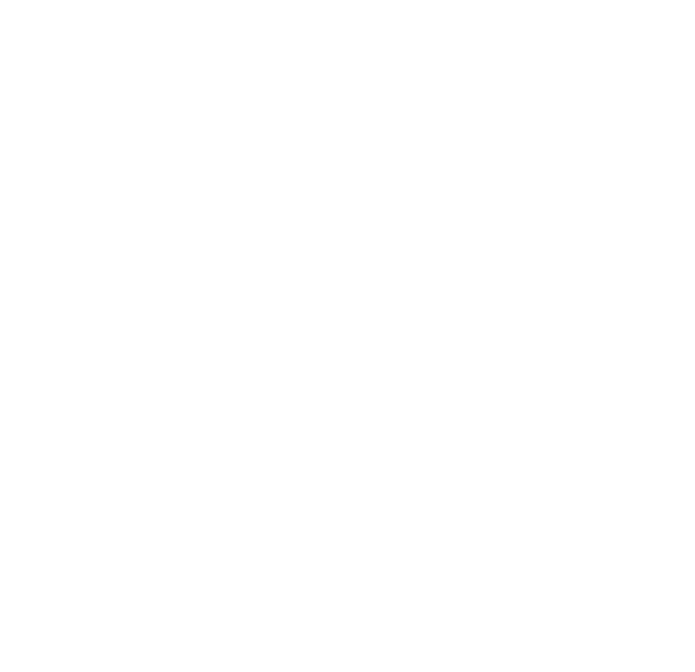
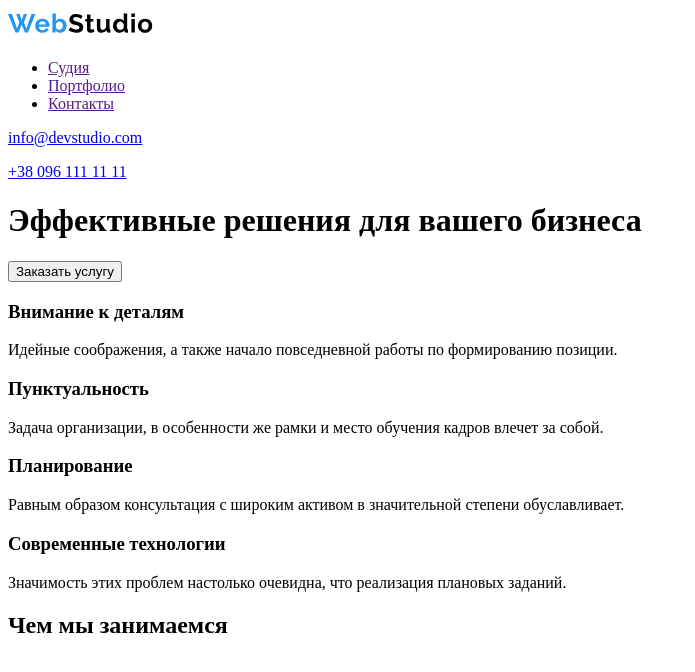
Before and after one commit to Edikmas01/goit-markup-hw-01, a plain HTML site: page index.html in a window 1280 px wide. Shown: the whole page, without its empty margins (0-695 px from the left). Drawn offline with Linux system fonts and the light colour scheme.

Commit message:
зробив header сторінки ,почав main

```diff
--- a/index.html
+++ b/index.html
@@ -4,9 +4,45 @@
     <meta charset="UTF-8">
     <meta http-equiv="X-UA-Compatible" content="IE=edge">
     <meta name="viewport" content="width=device-width, initial-scale=1.0">
-    <title>Document</title>
-</head>
-<body>
+    <title>webstudio</title>
+ </head>
 
+ <body>
+  <header>
+   <a href="">
+    <img src="one picture/WebStudio.svg" alt="webstudio" width="145px" height="31px" left="215px" top="24px">
+   </a>
+ <nav>
+    <ul>
+        <li><a href=""> Судия </a></li>
+        <li><a href=""> Портфолио </a></li>
+        <li><a href=""> Контакты </a></li>
+    </ul>
+ </nav>
+   <a href="emailto:info@devstudio.com">info@devstudio.com </a>
+    <P></P>
+   <a href="tel:+380961111111"> +38 096 111 11 11</a>
+   </header>
+   <header>
+    <h1>Эффективные решения для вашего бизнеса</h1>
+    <button type="button"> Заказать услугу </button>
+    <section>
+        <h3>Внимание к деталям</h3>
+        <p>Идейные соображения, а также начало повседневной работы по формированию позиции.</p>
+        <h3>Пунктуальность</h3>
+        <p>Задача организации, в особенности же рамки и место обучения кадров влечет за собой.</p>
+        <h3>Планирование</h3>
+        <p>Равным образом консультация с широким активом в значительной степени обуславливает.</p>
+        <h3>Современные технологии</h3>
+        <p>Значимость этих проблем настолько очевидна, что реализация плановых заданий.</p>
+    </section>
+    <section>
+        <h2>Чем мы занимаемся</h2>
+
+    </section>
+   </main>
+   <footer>
+
+   </footer>
 </body>
 </html>
```
Also changed, not shown: four/picture 4.jpg (added), one picture/WebStudio.svg (added), three/picture 3.jpg (added), two/picture 2.jpg (added).
